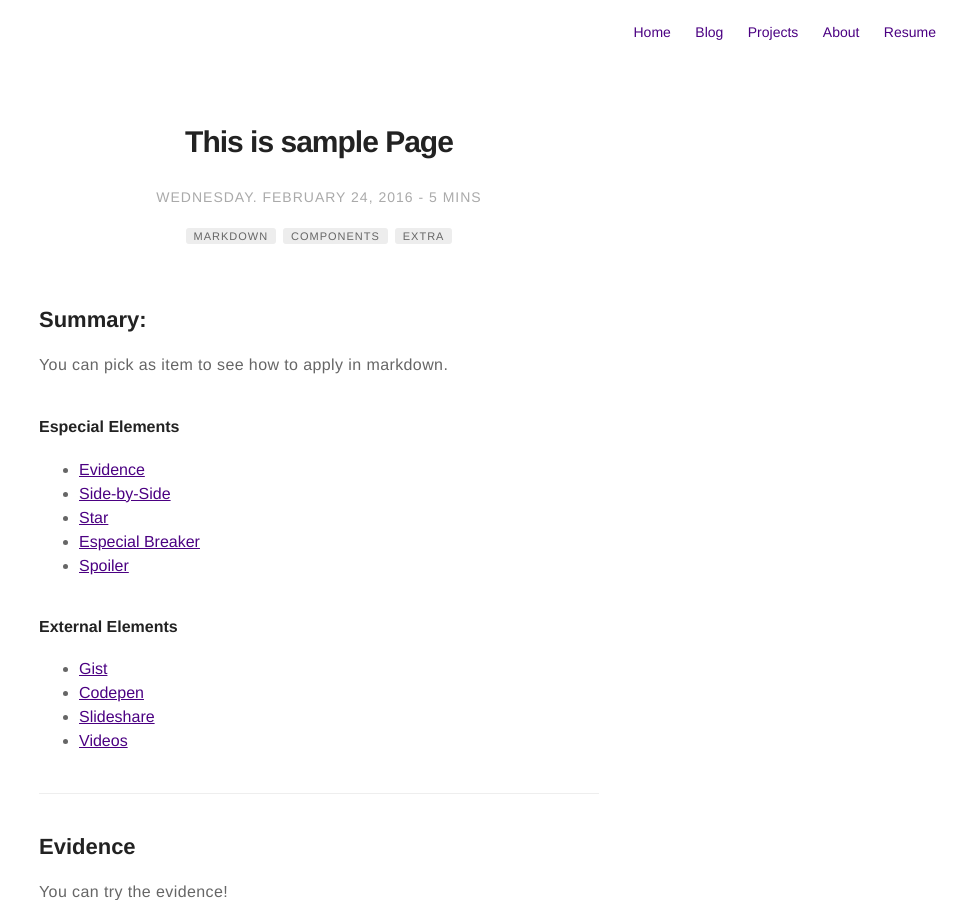
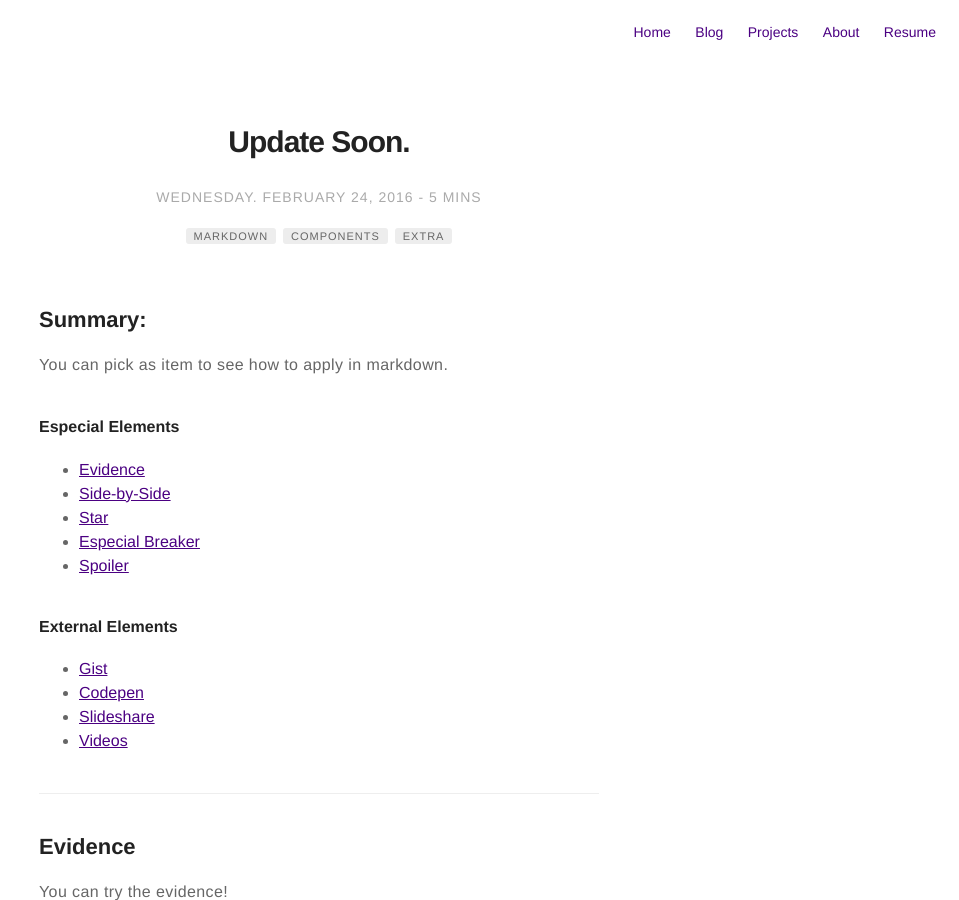
Before and after one commit to iamniranjangain/iamniranjangain.github.io, a Jekyll site: the page built from _posts/2015-02-24-markdown-extra-components.markdown, in a window 1280 px wide and 900 px high. Shown: the whole window, without its empty margins (321-1280 px from the left). Built offline with Jekyll 4.4.1, drawn with Linux system fonts in a browser that asks for light colours; comment, search, counter and statistics services are not loaded.

Commit message:
Update 2015-02-24-markdown-extra-components.markdown

```diff
--- a/_posts/2015-02-24-markdown-extra-components.markdown
+++ b/_posts/2015-02-24-markdown-extra-components.markdown
@@ -1,5 +1,5 @@
 ---
-title: "This is sample Page"
+title: "Update Soon."
 layout: post
 date: 2016-02-24 22:48
 image: /assets/images/markdown.jpg
```
